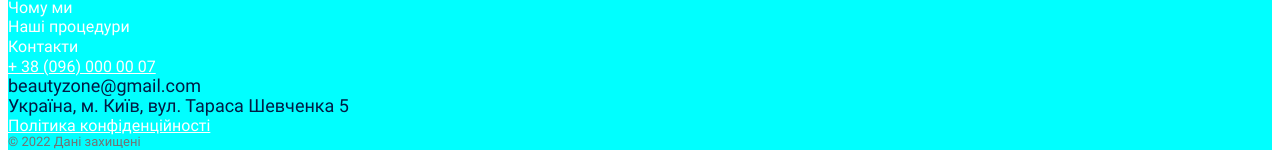
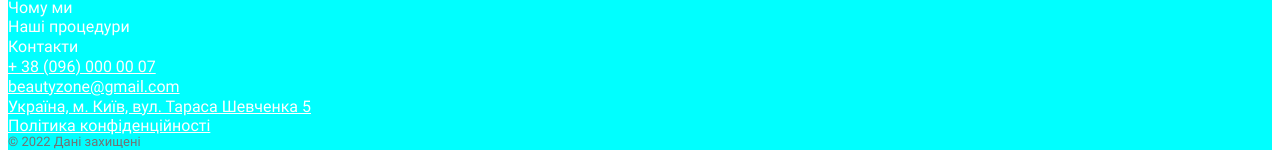
Before and after one commit to Yroslav98/genius-homework-1, a plain HTML site: page index.html in a window 1280 px wide. Shown: the part 2048-2211 px from the top of the page. Drawn offline with Linux system fonts and the light colour scheme.

Commit message:
Add files via upload

```diff
--- a/index.html
+++ b/index.html
@@ -133,9 +133,9 @@
             <address>
                 <ul>
                     <li><a class="address-link footer-text" href="tel:+380960000007">+ 38 (096) 000 00 07</a></li>
-                    <li><a class="address-link footer-text" href="mailto:beautyzone@gmail.com"></a>beautyzone@gmail.com</li>
-                    <li><a class="address-link footer-text" href="https://maps.app.goo.gl/FSJLowmvP7kCPJXS6" target="_blank"></a>Україна, м. Київ,
-                    вул. Тараса Шевченка 5</li>
+                    <li><a class="address-link footer-text" href="mailto:beautyzone@gmail.com">beautyzone@gmail.com</a></li>
+                    <li><a class="address-link footer-text" href="https://maps.app.goo.gl/FSJLowmvP7kCPJXS6" target="_blank">Україна, м. Київ,
+                    вул. Тараса Шевченка 5</a></li>
                     <li><a href="#"><!--tel--></a></li>
                     <li><a href="#"><!--fb--></a></li>
                     <li><a href="#"><!--inst--></a></li>
```
